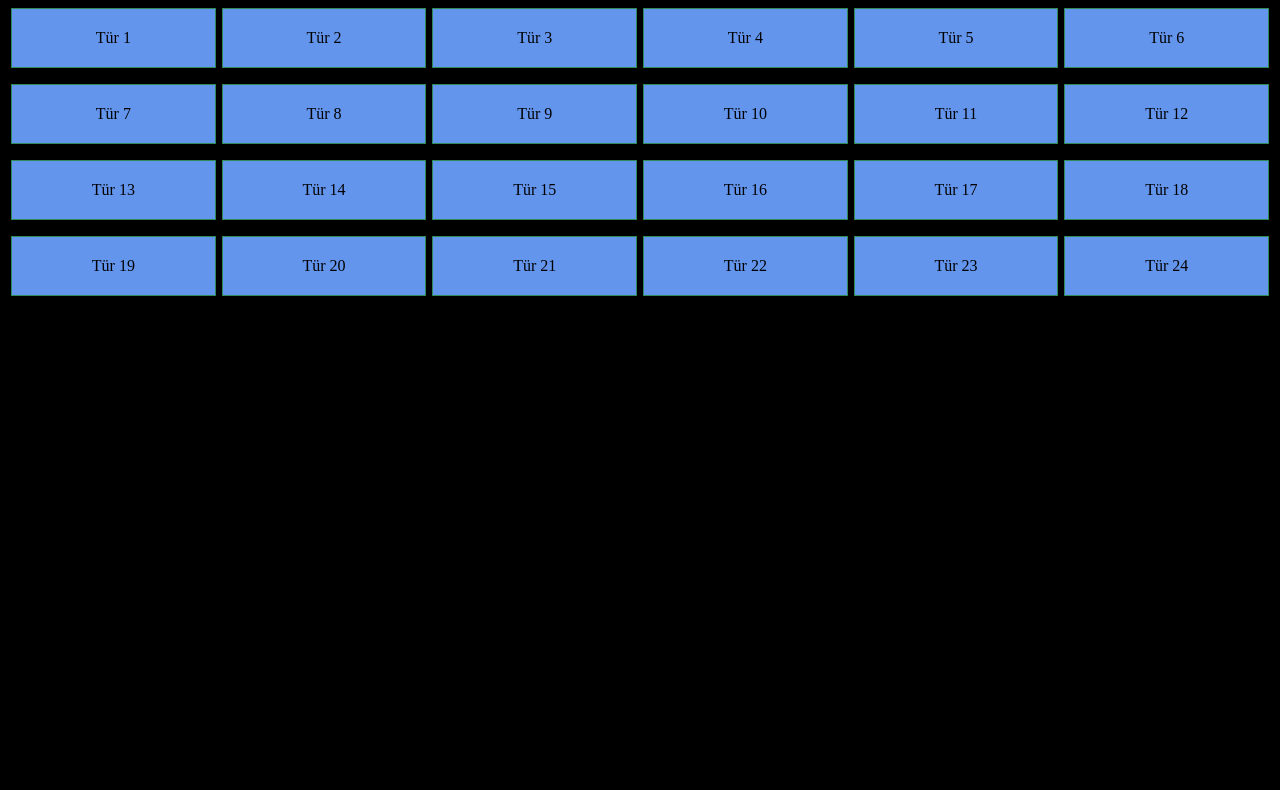
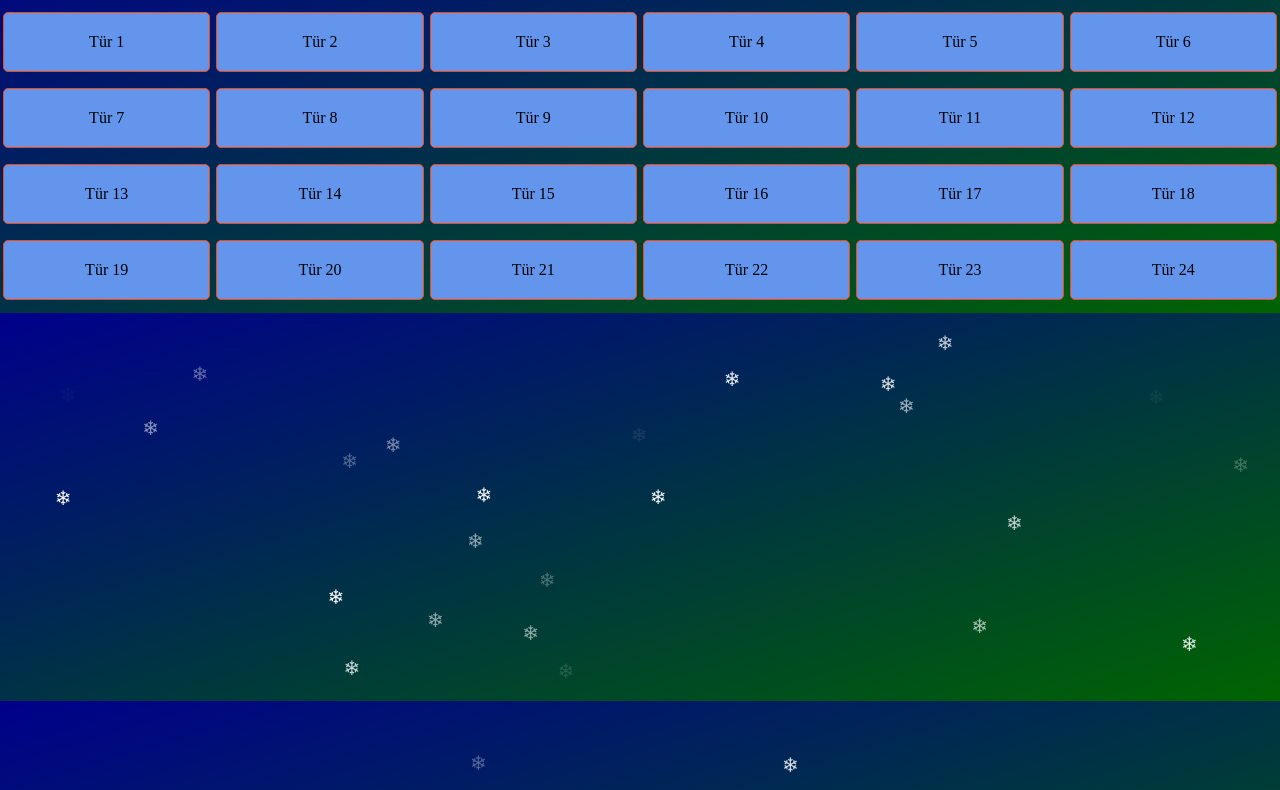
Before and after one commit to tolga-s/Adventskalender, a plain HTML site: page index.html in a window 1280 px wide. Shown: the part 75-865 px from the top of the page. Before the commit the page ends 800 px from the top, so only its background shows below. Drawn offline with Linux system fonts and the light colour scheme.

Commit message:
Added snowflake animation

```diff
--- a/adventskalender.css
+++ b/adventskalender.css
@@ -1,10 +1,35 @@
 body {
-    background-color: black;
+    background-image: linear-gradient(to bottom right, darkblue, darkgreen);
+    overflow: hidden;
+    margin: 0;
+    position: relative;
+}
+
+.snowflake {
+    position: absolute;
+    color: #fff;
+    font-size: 20px;
+    z-index: -1; /* Set a lower z-index to place snowflakes behind other elements */
+    pointer-events: none; /* Allows clicks to go through snowflakes to the underlying elements */
+    animation: snowfall linear infinite;
+}
+
+@keyframes snowfall {
+    0% {
+        transform: translateY(0);
+    }
+    100% {
+        transform: translateY(100vh);
+    }
 }
 
 h1 {
     text-align: center;
     color: darkred;
+    border: 2px solid;
+    border-radius: 5px;
+    background-color: darkorange;
+
 }
 
 .container {
@@ -22,7 +47,8 @@ h1 {
 .door {
     flex: 1;
     background-color: cornflowerblue;
-    border: 1px solid seagreen;
+    border: 1px solid orangered;
+    border-radius: 5px;
     text-align: center;
     padding: 20px;
     margin: 3px;
--- a/index.html
+++ b/index.html
@@ -32,7 +32,28 @@
             })
         });
 
+        function createSnowflakes() {
+            const snowflakes = document.createElement("div");
+            snowflakes.className = "snowflake";
+            snowflakes.innerHTML = "❄";
 
+            const body = document.querySelector("body");
+            body.appendChild(snowflakes);
+
+            const start = Math.random() * window.innerWidth;
+            const end = Math.random() * window.innerHeight;
+
+            snowflakes.style.left = start + "px";
+            snowflakes.style.animationDuration = Math.random() * 3 + 2 + "s";
+            snowflakes.style.opacity = Math.random();
+            snowflakes.style.transform = `translate(${end}px, ${window.innerHeight}px)`;
+
+            setTimeout(() => {
+                snowflakes.remove();
+            }, 5000);
+        }
+
+        setInterval(createSnowflakes, 100);
 
     </script>
 </head>
```
